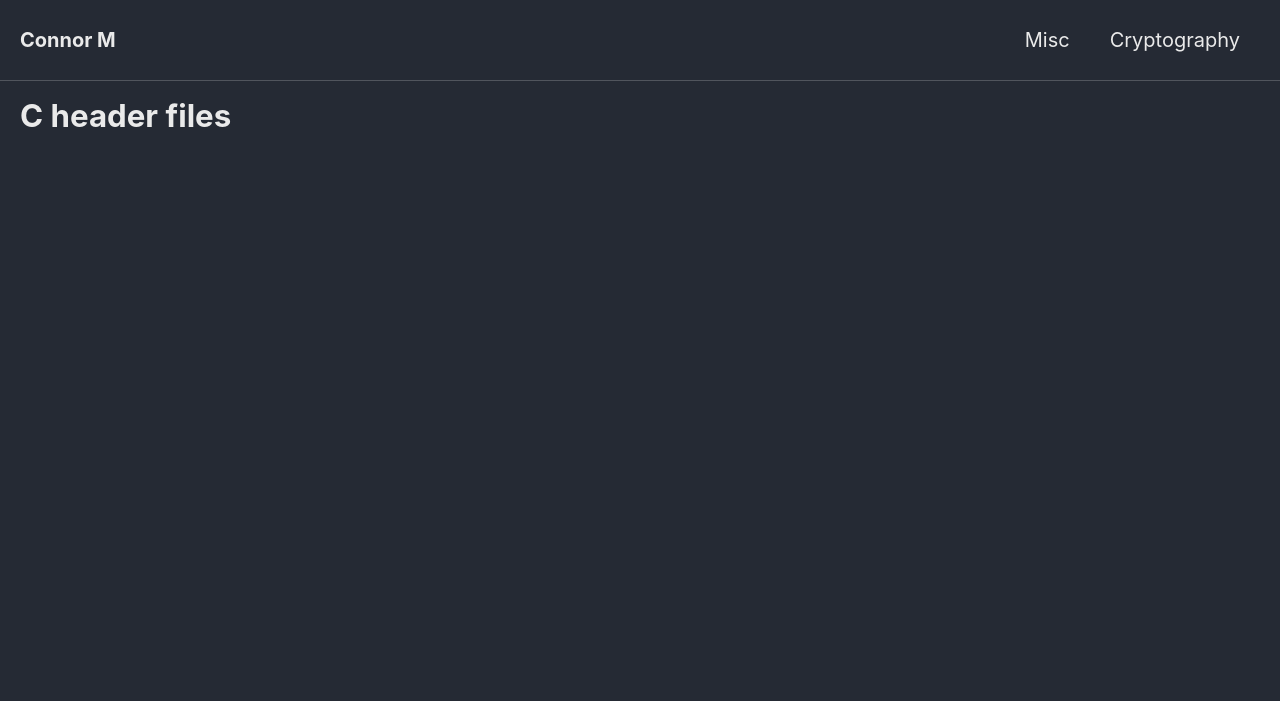
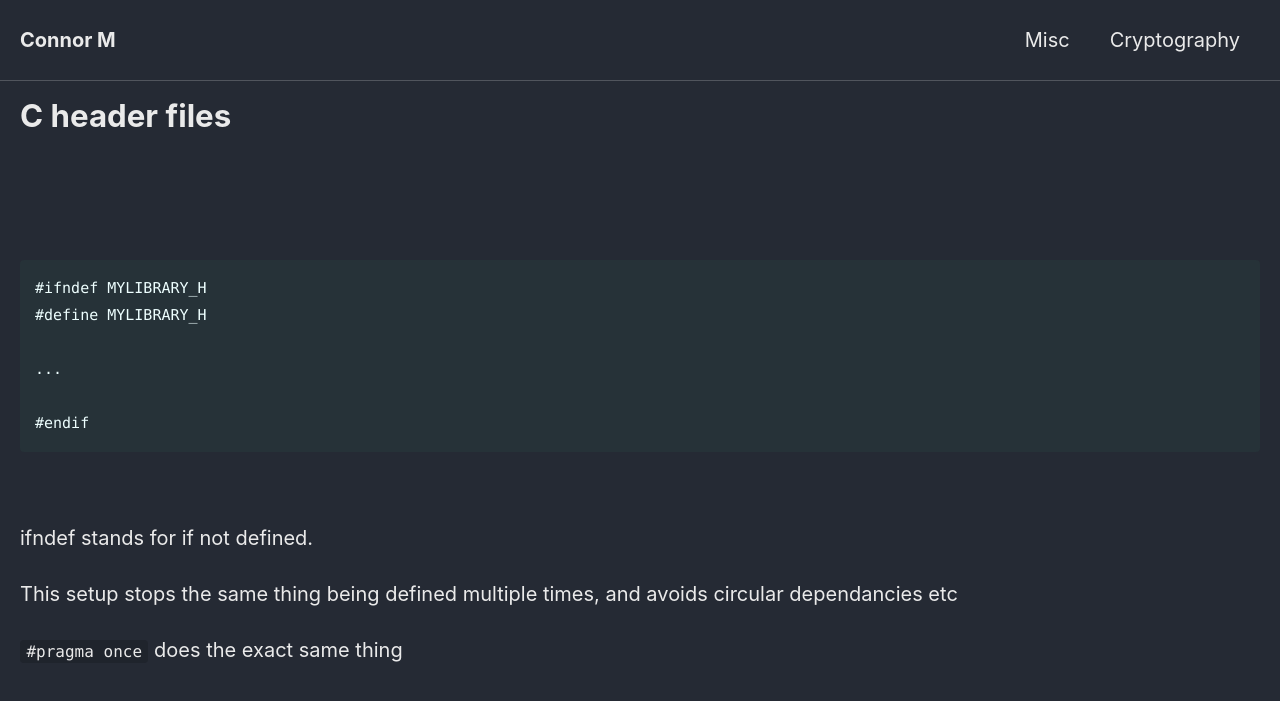
Before and after one commit to Connor-McCartney/Connor-McCartney.github.io, a Jekyll site: the page built from _pages/misc/Cheaderfiles.md, in a window 1280 px wide. Shown: the top 701 px of the page. Built offline with Jekyll 4.4.1, drawn with Linux system fonts in a browser that asks for light colours; cached includes are drawn as plain includes.

Commit message:
Update Cheaderfiles.md

````diff
--- a/_pages/misc/Cheaderfiles.md
+++ b/_pages/misc/Cheaderfiles.md
@@ -4,3 +4,25 @@ title: C header files
 ---
 
 <br>
+
+
+<br>
+
+```
+#ifndef MYLIBRARY_H
+#define MYLIBRARY_H
+
+...
+
+#endif
+```
+
+<br>
+
+ifndef stands for if not defined.
+
+This setup stops the same thing being defined multiple times, and avoids circular dependancies etc
+
+`#pragma once` does the exact same thing
+
+<br>
````
